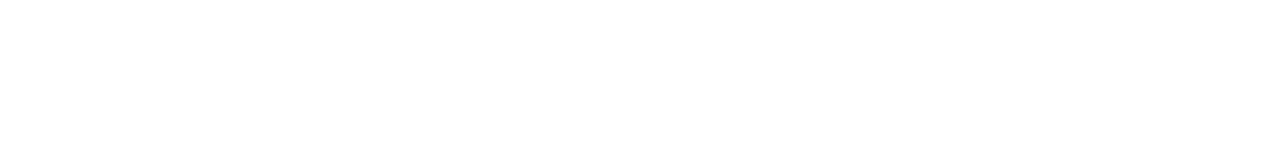
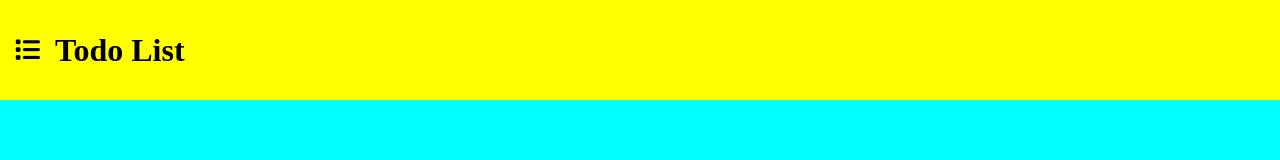
Before and after one commit to Ryanj24/Todo-list, a website built with webpack: page dist/index.html in a window 1280 px wide. Built offline with nearby package versions, Linux system fonts and the light colour scheme.

Commit message:
First DOM markup and styling

```diff
--- /dev/null
+++ b/src/components/dom.js
@@ -0,0 +1,24 @@
+import '../styles/style.css'
+
+const createDOM = () => {
+    title();
+}
+
+function title() {
+    const content = document.getElementById('content');
+
+    const headerContainer = document.createElement('div');
+    headerContainer.classList.add('header-container');
+
+    const logo = document.createElement('i');
+    logo.classList.add('fa-solid', 'fa-list');
+    headerContainer.appendChild(logo);
+
+    const title = document.createElement('h1');
+    title.textContent = 'Todo List';
+    headerContainer.appendChild(title);
+
+    content.appendChild(headerContainer);
+}
+
+export { createDOM };
--- a/src/index.js
+++ b/src/index.js
@@ -1 +1,4 @@
-console.log("Hello world");
+import './styles/style.css'
+import { createDOM } from './components/dom';
+
+createDOM();
--- /dev/null
+++ b/src/styles/style.css
@@ -0,0 +1,29 @@
+* {
+    box-sizing: border-box;
+    margin: 0;
+    padding: 0;
+}
+
+body {
+    height: 100vh;
+}
+
+#content {
+    height: 100%;
+    width: 100%;
+    background-color: aqua;
+}
+
+.header-container {
+    display: flex;
+    align-items: center;
+    width: 100%;
+    height: 100px;
+    background-color: yellow;
+    padding: 15px;
+}
+
+.header-container > i {
+    margin-right: 15px;
+    font-size: 25px;
+}
```
Also changed, not shown: dist/index.html.
